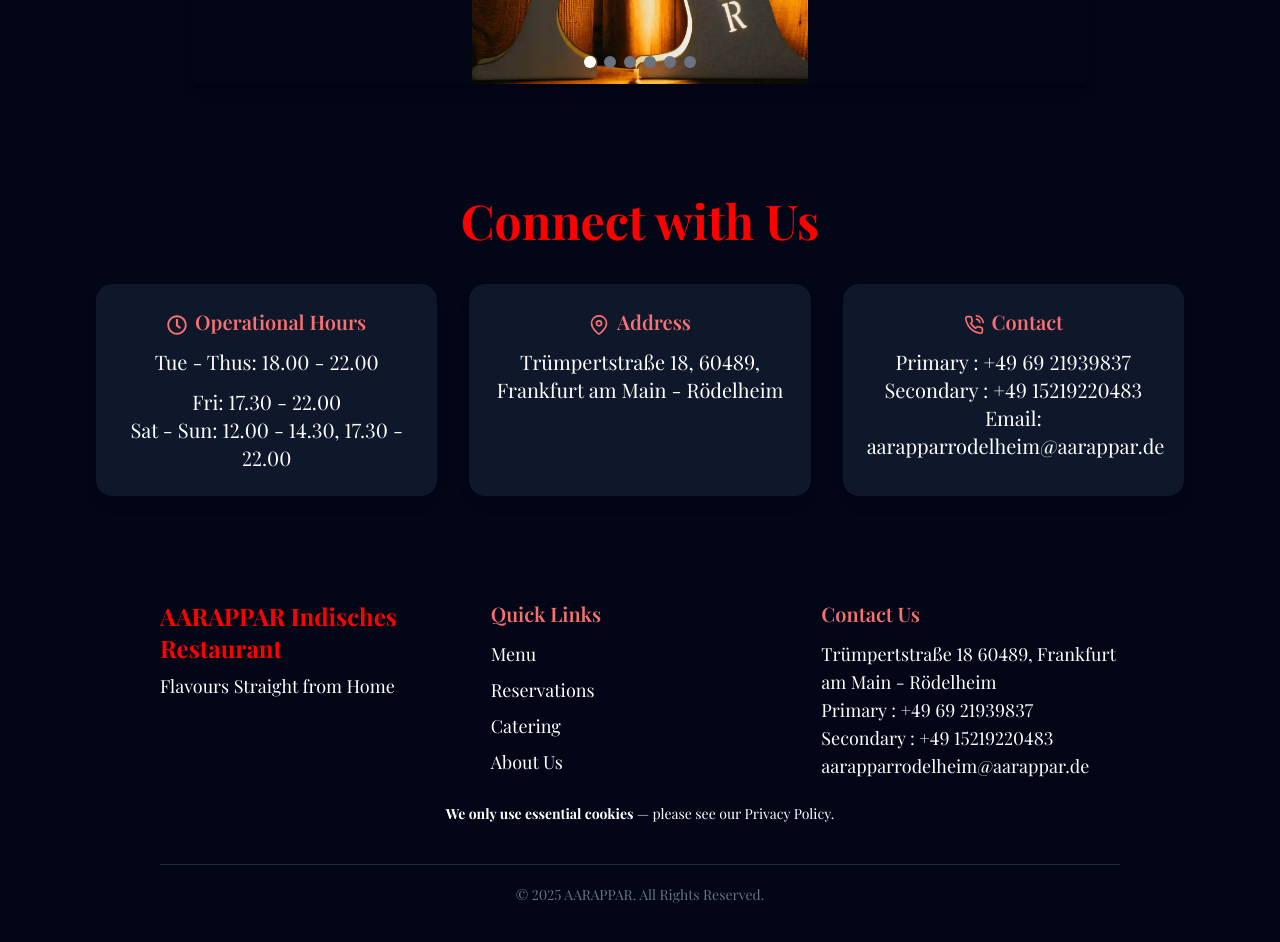
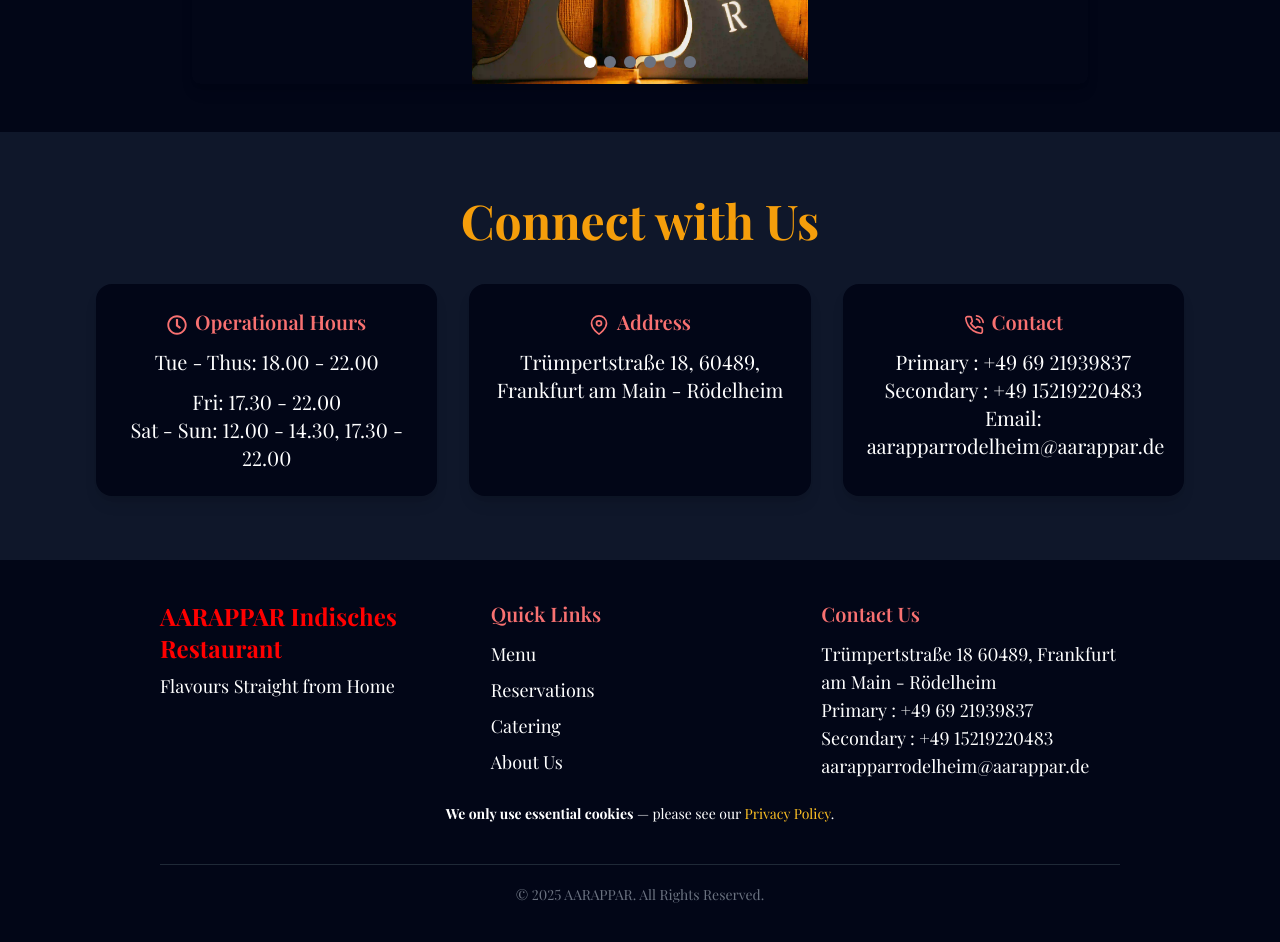
Before and after one commit to Karad-Deepak/aarappar, a Next.js app: page /about in a window 1280 px wide. Shown: the part 1160-2102 px from the top of the page. Built offline with nearby package versions, Linux system fonts and the light colour scheme.

Commit message:
slate-900 bg

```diff
--- a/app/components/CateringSection.jsx
+++ b/app/components/CateringSection.jsx
@@ -5,7 +5,7 @@
 
 export default function CateringSection() {
   return (
-    <section className="flex flex-col-reverse md:flex-row items-center justify-between bg-purple-950/20 text-white py-6 md:py-16 px-7 md:px-20 gap-6 lg:gap-8 ">
+    <section className="flex flex-col-reverse md:flex-row items-center justify-between bg-slate-950 text-white py-6 md:py-16 px-7 md:px-20 gap-6 lg:gap-8 ">
       {/* Left - Image */}
       <motion.div
         className="md:w-1/2 w-full flex items-center justify-center"
@@ -29,7 +29,7 @@
         animate={{ opacity: 1, x: 0 }}
         transition={{ duration: 0.8 }}
       >
-        <h2 className="text-xl lg:text-5xl font-bold text-normalbg mb-4">
+        <h2 className="text-xl lg:text-5xl font-bold text-amber-500 mb-4">
           Elevate Your Events with Exquisite Catering
         </h2>
         <p className="text-sm lg:text-white mb-6">
--- a/app/components/ConnectSection.jsx
+++ b/app/components/ConnectSection.jsx
@@ -5,9 +5,9 @@
 
 const ConnectSection = () => {
   return (
-    <section className=" text-white py-8 lg:py-16 px-6 md:px-12 lg:px-24">
+    <section className=" text-white py-8 lg:py-16 px-6 md:px-12 lg:px-24 bg-slate-900">
       <div className="text-center mb-10">
-        <h2 className="text-xl lg:text-5xl font-bold text-normalbg">
+        <h2 className="text-xl lg:text-5xl font-bold text-amber-500">
           Connect with Us
         </h2>
       </div>
@@ -19,7 +19,7 @@
         transition={{ duration: 0.8 }}
       >
         {/* Operational Hours */}
-        <div className="bg-slate-900 p-6 rounded-2xl shadow-lg">
+        <div className="bg-slate-950 p-6 rounded-2xl shadow-lg">
           <h3 className="text-sm lg:text-xl font-semibold text-red-400">
             <FaRegClock className="inline mr-2" />
             Operational Hours
@@ -32,7 +32,7 @@
         </div>
 
         {/* Address */}
-        <div className="bg-slate-900 p-6 rounded-2xl shadow-lg">
+        <div className="bg-slate-950 p-6 rounded-2xl shadow-lg">
           <h3 className="text-sm lg:text-xl font-semibold text-red-400">
             <FiMapPin className="inline mr-2" />
             Address
@@ -43,7 +43,7 @@
         </div>
 
         {/* Contact Number */}
-        <div className="bg-slate-900 p-6 rounded-2xl shadow-lg">
+        <div className="bg-slate-950 p-6 rounded-2xl shadow-lg">
           <h3 className="text-sm lg:text-xl font-semibold text-red-400">
             <FiPhoneCall className="inline mr-2" />
             Contact
--- a/app/components/CustomerFeedback.jsx
+++ b/app/components/CustomerFeedback.jsx
@@ -60,11 +60,11 @@
   }, [currentIndex, controls]);
 
   return (
-    <section className="relative px-4 py-8 lg:py-16 lg:px-6 bg-lightbg">
+    <section className="relative px-4 py-8 lg:py-16 lg:px-6 bg-slate-900">
       <div className="absolute inset-0 bg-opacity-60"></div>
 
       <div className="relative z-10 max-w-6xl mx-auto text-center text-white">
-        <h2 className="text-2xl lg:text-4xl font-bold mb-3 lg:mb-8 text-normalbg">
+        <h2 className="text-2xl lg:text-4xl font-bold mb-3 lg:mb-8 text-amber-500">
           What Our Customers Say
         </h2>
 
--- a/app/components/Footer.jsx
+++ b/app/components/Footer.jsx
@@ -95,7 +95,7 @@
       </div>
       <div className=" pt-3 lg:pt-6 px-5 text-center text-sm">
         <strong>We only use essential cookies</strong> — please see our{" "}
-        <Link href="/privacy-policy" className="hover:text-red-700">
+        <Link href="/privacy-policy" className="text-amber-400">
           Privacy Policy
         </Link>
         .
--- a/app/components/Hero.jsx
+++ b/app/components/Hero.jsx
@@ -26,7 +26,7 @@
 
 export default function Hero() {
   return (
-    <section className="w-full flex flex-col mt-8 gap-6 lg:gap-8 lg:flex-row items-center px-4 md:px-5 py-10 lg:py-12 bg-gradient-to-br from-slate-950 via-violet-950/50 to-zinc-950 text-white">
+    <section className="w-full flex flex-col mt-8 gap-6 lg:gap-8 lg:flex-row items-center px-4 md:px-5 py-10 lg:py-12  text-white">
       {/* Left Side - Text */}
       <motion.div
         className="flex flex-col items-center lg:items-start text-center lg:text-left lg:w-1/2 gap-4 lg:gap-6"
@@ -35,7 +35,7 @@
         transition={{ duration: 0.8 }}
       >
         <motion.h1
-          className="text-2xl md:text-5xl font-bold uppercase text-normalbg font-[Playfair Display] leading-tight"
+          className="text-2xl md:text-6xl font-bold uppercase text-normalbg font-[Playfair Display] leading-tight"
           initial={{ opacity: 0, y: -20 }}
           animate={{ opacity: 1, y: 0 }}
           transition={{ delay: 0.2, duration: 0.6 }}
--- a/app/components/MenuSection.jsx
+++ b/app/components/MenuSection.jsx
@@ -31,7 +31,7 @@
   return (
     <div className="relative text-white py-8 lg:py-16 px-4 sm:px-8 md:px-12 lg:px-24 text-center bg-cover bg-center ">
       {/* Dark overlay for contrast */}
-      <div className="absolute inset-0 bg-slate-950 "></div>
+      <div className="absolute inset-0 bg-slate-900 "></div>
 
       <div className="relative z-10">
         {/* Section Title */}
@@ -39,7 +39,7 @@
           initial={{ opacity: 0, y: -20 }}
           animate={{ opacity: 1, y: 0 }}
           transition={{ duration: 0.6 }}
-          className="text-xl lg:text-4xl font-bold text-normalbg mb-4"
+          className="text-xl lg:text-4xl font-bold text-amber-400 mb-4"
         >
           A Taste of Tradition, A Feast of Flavors!
         </motion.h2>
@@ -57,7 +57,7 @@
             {dishes.map((dish) => (
               <motion.div
                 key={dish.id}
-                className="bg-slate-900 rounded-2xl shadow-lg p-4 sm:p-6 text-center w-56 sm:w-64 flex-shrink-0 hover:scale-105 transition-transform"
+                className="bg-slate-950 rounded-2xl shadow-lg p-4 sm:p-6 text-center w-56 sm:w-64 flex-shrink-0 hover:scale-105 transition-transform"
                 initial={{ opacity: 0, y: 20 }}
                 animate={{ opacity: 1, y: 0 }}
                 transition={{ duration: 0.5, delay: dish.id * 0.2 }}
@@ -79,7 +79,7 @@
                   {dish.price}
                 </p>
                 <Link href="/menu">
-                  <button className="mt-3 bg-normalbg text-white text-xs sm:text-sm px-4 sm:px-5 py-2 rounded-xl hover:bg-rose-600 transition">
+                  <button className="mt-3 bg-amber-400 text-indigo-950 fomt-bold text-xs sm:text-sm px-4 sm:px-5 py-2 rounded-xl hover:bg-rose-600 transition">
                     Order Now
                   </button>
                 </Link>
@@ -92,7 +92,7 @@
             {dishes.map((dish) => (
               <motion.div
                 key={dish.id}
-                className="bg-slate-900 rounded-2xl shadow-lg p-6 text-center hover:scale-105 transition-transform"
+                className="bg-slate-950 rounded-2xl shadow-lg p-6 text-center hover:scale-105 transition-transform"
                 initial={{ opacity: 0, y: 20 }}
                 animate={{ opacity: 1, y: 0 }}
                 transition={{ duration: 0.5, delay: dish.id * 0.2 }}
@@ -114,7 +114,7 @@
                   {dish.price}
                 </p>
                 <Link href="/menu">
-                  <button className="mt-3 bg-normalbg text-white px-5 py-2 rounded-xl hover:bg-rose-600 transition">
+                  <button className="mt-3 bg-amber-400 font-bold text-black px-5 py-2 rounded-xl hover:bg-rose-600 transition">
                     Order Now
                   </button>
                 </Link>
```
